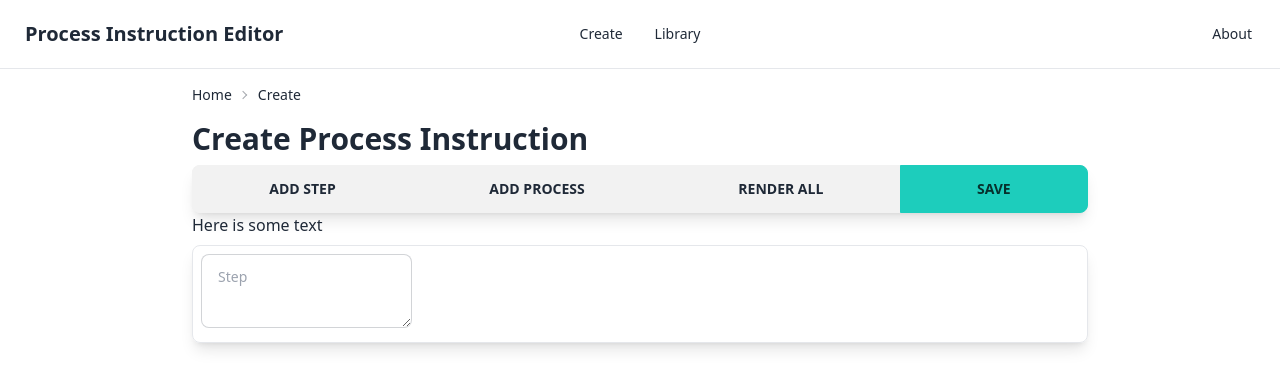
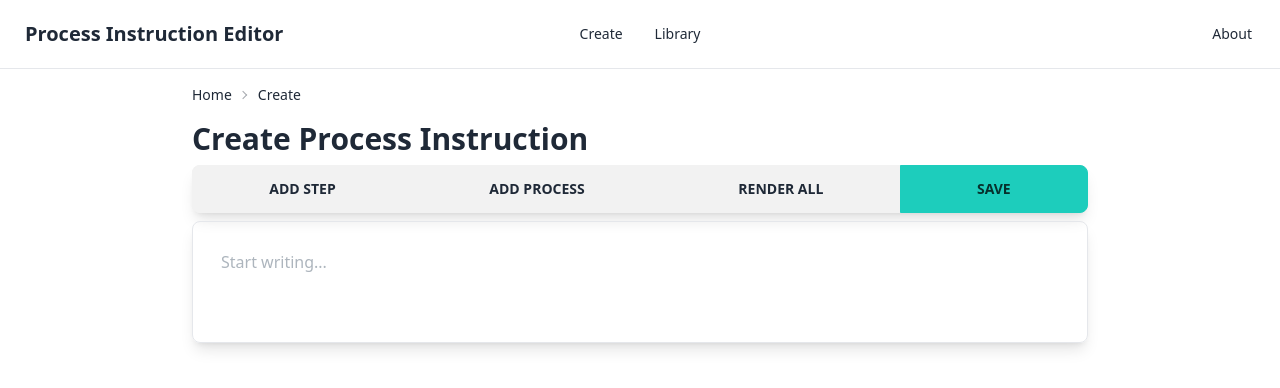
Before and after one commit to magicalpuffin/Demo-Process-Instruction-Editor, a SvelteKit app in the folder process_instruction_editor/: page /create in a window 1280 px wide. Shown: the top 388 px of the page. Built offline with nearby package versions, Linux system fonts and the light colour scheme.

Commit message:
added writeable store to tiptap

```diff
--- a/process_instruction_editor/package.json
+++ b/process_instruction_editor/package.json
@@ -20,6 +20,7 @@
 		"@sveltejs/kit": "^1.20.4",
 		"@tailwindcss/typography": "^0.5.10",
 		"@tiptap/core": "^2.1.12",
+		"@tiptap/extension-placeholder": "^2.1.12",
 		"@tiptap/pm": "^2.1.12",
 		"@tiptap/starter-kit": "^2.1.12",
 		"@typescript-eslint/eslint-plugin": "^6.0.0",
--- a/process_instruction_editor/src/lib/components/TipTap.svelte
+++ b/process_instruction_editor/src/lib/components/TipTap.svelte
@@ -1,19 +1,28 @@
 <script lang="ts">
+	import type { Writable } from 'svelte/store';
+	import type { JSONContent } from '@tiptap/core';
+
 	import { onMount, onDestroy } from 'svelte';
+
+	import Placeholder from '@tiptap/extension-placeholder';
 	import { Editor } from '@tiptap/core';
 	import StarterKit from '@tiptap/starter-kit';
 
 	let element: HTMLElement;
 	let editor: Editor;
+	export let editorStore: Writable<JSONContent>;
 
 	onMount(() => {
 		editor = new Editor({
 			element: element,
-			extensions: [StarterKit],
-			content: '<p>Hello World! 🌍️ </p>',
+			extensions: [StarterKit, Placeholder.configure({ placeholder: 'Start writing...' })],
+			// content: '<p>Enter text here</p>',
 			onTransaction: () => {
 				// force re-render so `editor.isActive` works as expected
 				editor = editor;
+			},
+			onUpdate: () => {
+				editorStore.set(editor.getJSON());
 			},
 			editorProps: {
 				attributes: {
@@ -30,25 +39,17 @@
 	});
 </script>
 
-<!-- {#if editor}
-	<button
-		on:click={() => editor.chain().focus().toggleHeading({ level: 1 }).run()}
-		class:active={editor.isActive('heading', { level: 1 })}
-	>
-		H1
-	</button>
-	<button
-		on:click={() => editor.chain().focus().toggleHeading({ level: 2 }).run()}
-		class:active={editor.isActive('heading', { level: 2 })}
-	>
-		H2
-	</button>
-	<button
-		on:click={() => editor.chain().focus().setParagraph().run()}
-		class:active={editor.isActive('paragraph')}
-	>
-		P
-	</button>
-{/if} -->
+<div bind:this={element} />
 
-<div bind:this={element} />
+<style>
+	:global(.tiptap p.is-editor-empty:first-child::before) {
+		color: #adb5bd;
+		content: attr(data-placeholder);
+		float: left;
+		height: 0;
+		pointer-events: none;
+	}
+	:global(.tiptap) {
+		min-height: 4em;
+	}
+</style>
--- a/process_instruction_editor/src/lib/types/processInstruction.ts
+++ b/process_instruction_editor/src/lib/types/processInstruction.ts
@@ -1,3 +1,5 @@
+import type { JSONContent } from '@tiptap/core';
+
 interface idName {
 	id: string;
 	name: string;
@@ -13,7 +15,7 @@ export type instructionStep = {
 };
 
 export type stepDocument = idName & {
-	document: string;
+	document: JSONContent;
 	dataCollection: dataCollect;
 };
 
--- a/process_instruction_editor/src/routes/+page.svelte
+++ b/process_instruction_editor/src/routes/+page.svelte
@@ -1,14 +1,15 @@
-<script>
+<script lang="ts">
+	import type { JSONContent } from '@tiptap/core';
+	import type { Writable } from 'svelte/store';
 	import TipTap from '$lib/components/TipTap.svelte';
+	import { writable } from 'svelte/store';
+
+	let testWriteable: Writable<JSONContent> = writable();
+
+	// $: console.log($testWriteable);
 </script>
-
-<h1>Welcome to SvelteKit</h1>
-<p>Visit <a href="https://kit.svelte.dev">kit.svelte.dev</a> to read the documentation</p>
-
-<h1 class="text-3xl font-bold text-blue-400 underline">Hello world!</h1>
-<button class="btn">Button</button>
 
 <h1 class="my-4 text-3xl font-bold">TipTap Testing Area</h1>
 <div class="border">
-	<TipTap />
+	<TipTap editorStore={testWriteable} />
 </div>
--- a/process_instruction_editor/src/routes/create/+page.svelte
+++ b/process_instruction_editor/src/routes/create/+page.svelte
@@ -1,9 +1,19 @@
+<script lang="ts">
+	import type { JSONContent } from '@tiptap/core';
+	import type { Writable } from 'svelte/store';
+	import TipTap from '$lib/components/TipTap.svelte';
+	import { writable } from 'svelte/store';
+
+	let testWriteable: Writable<JSONContent> = writable();
+</script>
+
 <div class="breadcrumbs text-sm">
 	<ul>
 		<li><a href="/">Home</a></li>
 		<li><a href="create">Create</a></li>
 	</ul>
 </div>
+
 <h1 class="my-2 text-3xl font-bold">Create Process Instruction</h1>
 <div class="join bg-base-200 flex justify-around rounded-lg shadow-lg">
 	<button class="btn join-item grow">Add Step</button>
@@ -11,7 +21,7 @@
 	<button class="btn join-item grow">Render All</button>
 	<button class="btn join-item btn-accent grow">Save</button>
 </div>
-<p>Here is some text</p>
+
 <div class="my-2 rounded-lg border p-2 shadow-lg">
-	<textarea class="textarea textarea-bordered" placeholder="Step" />
+	<TipTap editorStore={testWriteable} />
 </div>
```
Also changed, not shown: 1 other file (tests, documents, lock files or other folders).
